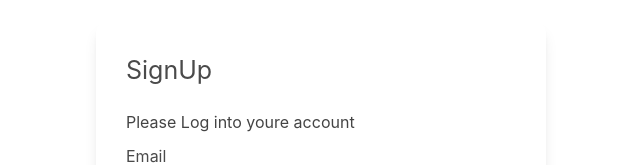
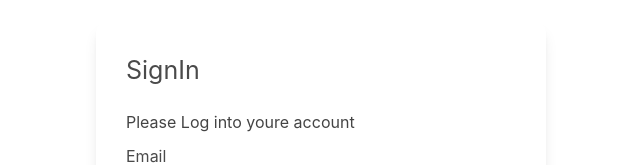
Before and after one commit to ErayKaan123/BBW.FormsComponent, a React (Create React App) app in the folder src/: page / in a window 1280 px wide. Shown: the part 128-293 px from the top of the page, without its empty margins (319-959 px from the left). Built offline with nearby package versions, Linux system fonts and the light colour scheme.

Commit message:
done
done

```diff
--- a/src/src/components/Formular.js
+++ b/src/src/components/Formular.js
@@ -24,7 +24,7 @@ function Formular(props) {
     <div className="formular">
       <form onSubmit={HandleSubmit} className="formular-container">
         <div>
-          <h2 className="formular-title">SignUp</h2>
+          <h2 className="formular-title">SignIn</h2>
           <p className="formular-description">
           Please Log into youre account
           </p>
```
